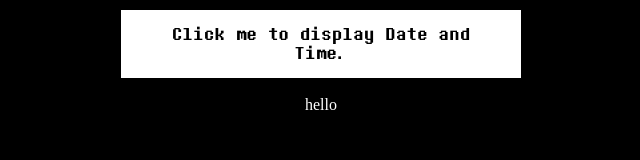
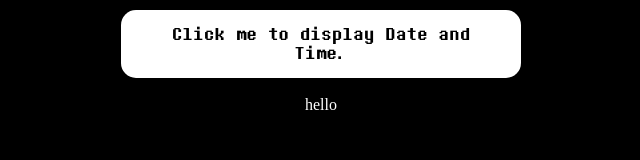
Before and after one commit to groundship/groundship.github.io, a plain HTML site: page javascript-test.html in a window 1280 px wide. Shown: the full height of the page, 319-959 px from the left. Drawn offline with Linux system fonts and the light colour scheme.

Commit message:
Update javascript-test.html

```diff
--- a/javascript-test.html
+++ b/javascript-test.html
@@ -13,7 +13,8 @@ body {
 button {
   background-color: white;
   font-family: undertale1;
-  border: 15px;
+  border: none;
+  border-radius: 15px;
   color: black;
   padding: 15px 32px;
   text-align: center;
```
